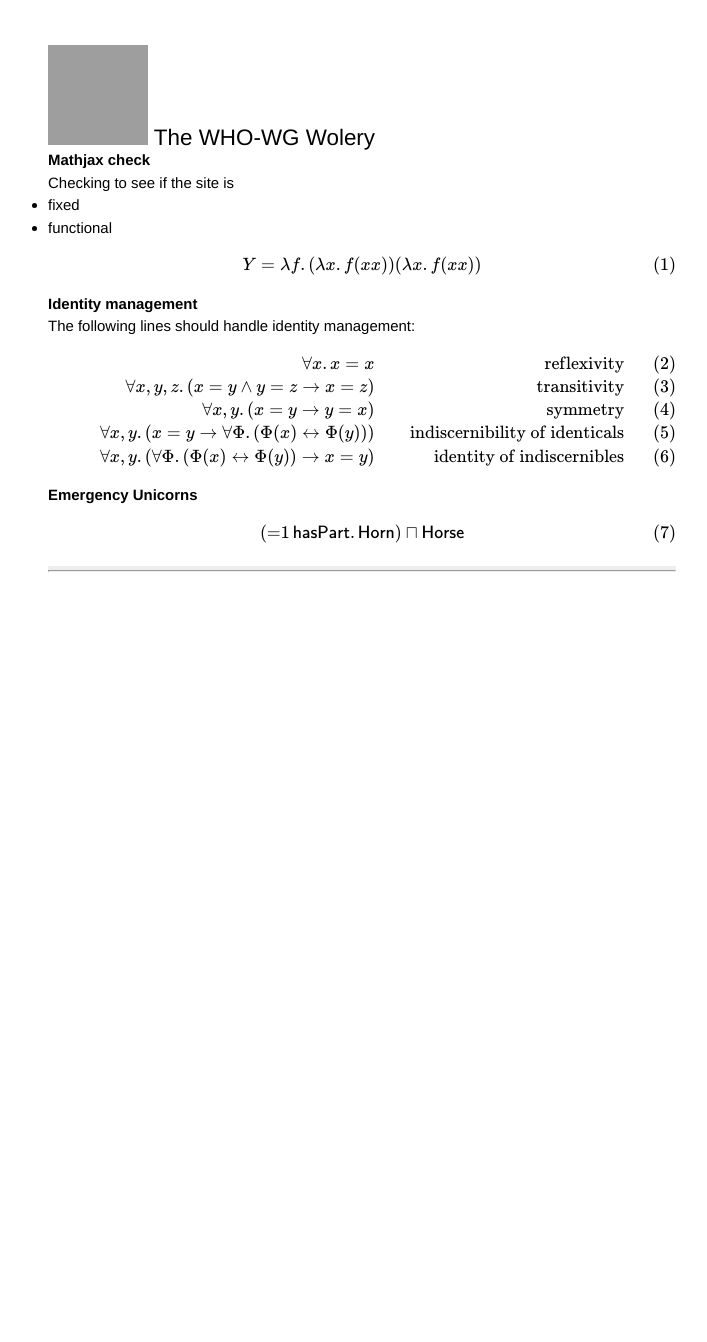
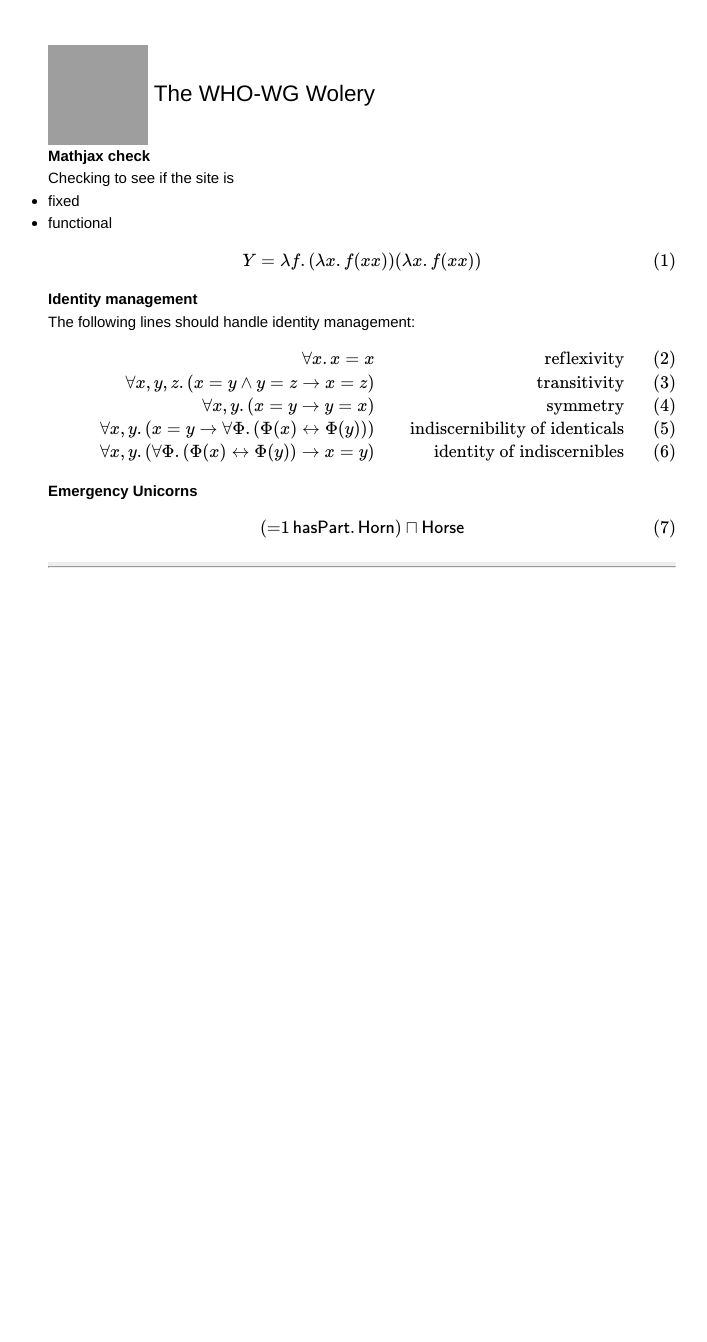
Before and after one commit to WHO-WG/WHO-WG.github.io, a Jekyll site: the page built from index.html, in a window 1280 px wide. Shown: the whole page, without its empty margins (278-985 px from the left). Built offline with Jekyll 4.4.1, drawn with Linux system fonts in a browser that asks for light colours; Markdown is read by kramdown in place of the engine named in the settings; formulas are drawn with MathJax 3; grey boxes are pictures that could not be loaded.

Commit message:
header change

```diff
--- a/_layouts/default.html
+++ b/_layouts/default.html
@@ -21,7 +21,8 @@
 
         <div class="site">
           <div class="header">
-	    <img src="{{site.github.owner_gravatar_url}}"style="width: 100px; height=100px"/> The WHO-WG Wolery
+	    <img src="{{site.github.owner_gravatar_url}}"style="width:
+          100px; height=100px; vertical-align: middle;"/> The WHO-WG Wolery
           </div>
 
           {{ content }}
```
